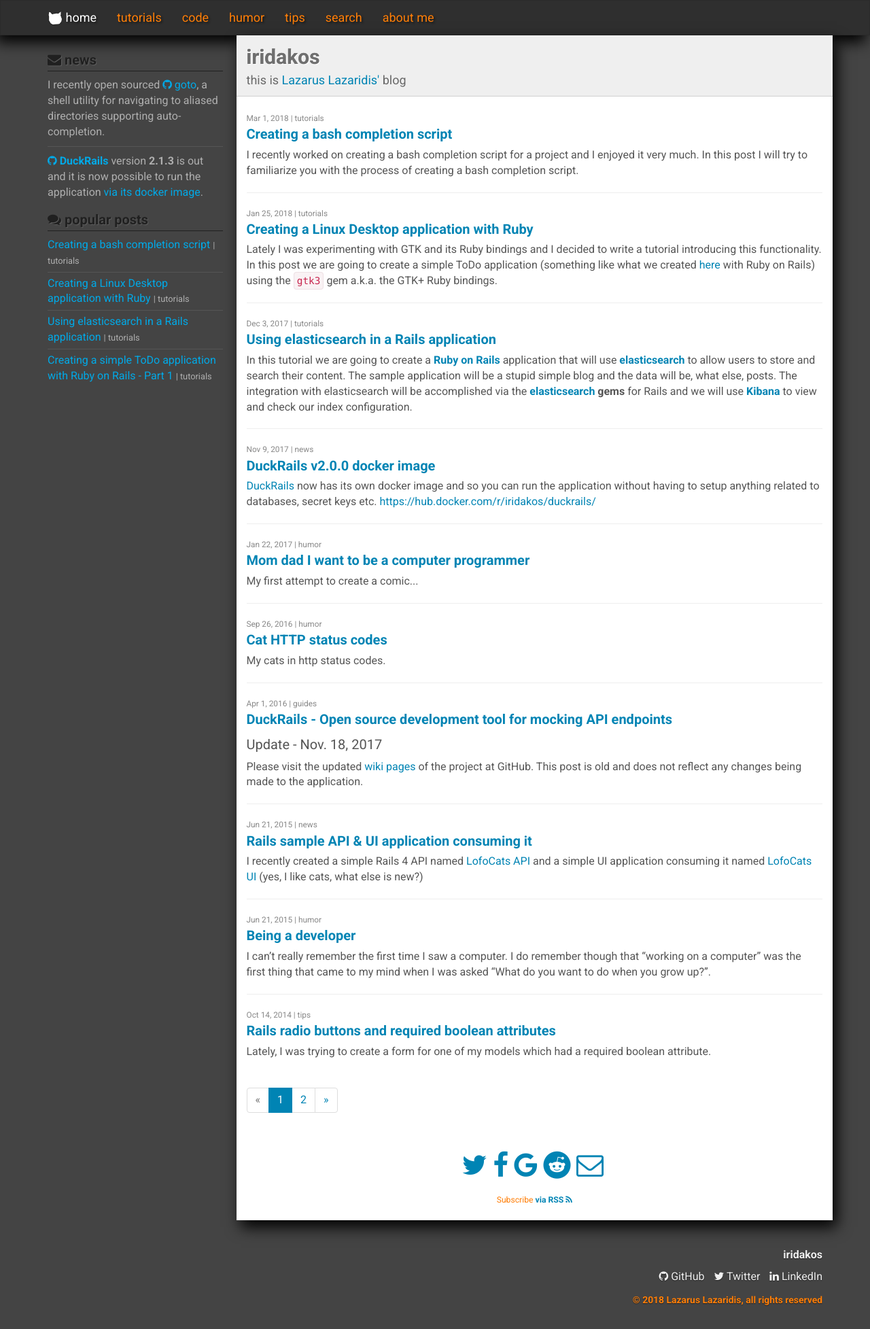
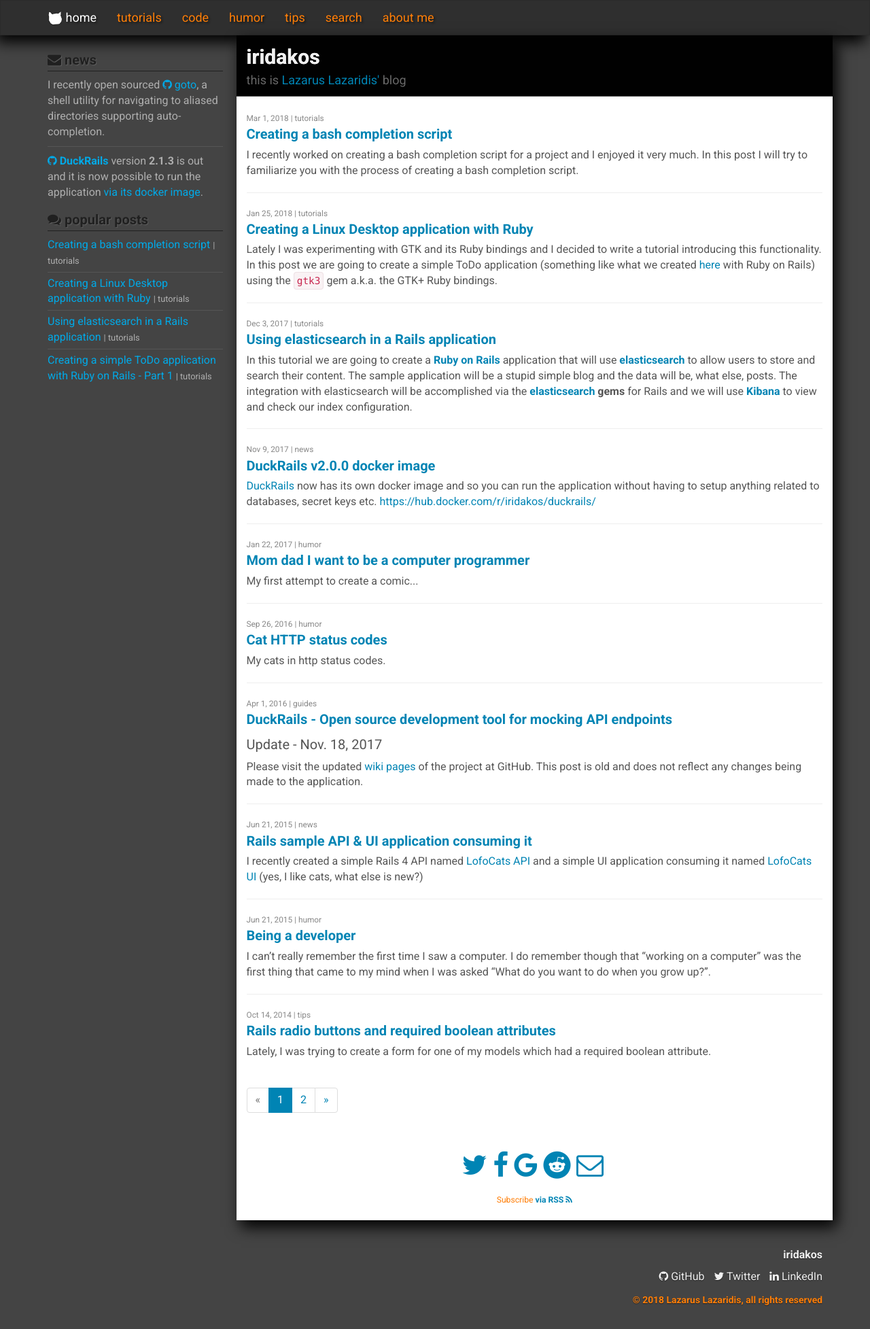
Before and after one commit to iridakos/iridakos.github.io, a Jekyll site: the page built from index.html, in a window 1280 px wide. Shown: the whole page at 68% size. Built offline with Jekyll 4.4.1, drawn with Linux system fonts in a browser that asks for light colours; nearby versions of some CDN libraries; the list of posts is cut into pages by our own code; comment, search, counter and statistics services are not loaded.

Commit message:
Change header colors

```diff
--- a/_sass/_iridakos.scss
+++ b/_sass/_iridakos.scss
@@ -186,8 +186,8 @@
 }
 
 .page-header {
-  background-color: #efefef;
-  border-bottom: 1px solid #d0d0d0;
+  background-color: #010101;
+  border-bottom: 1px solid #333;
   padding: 10px 15px;
   margin-top: 0;
 
@@ -195,12 +195,11 @@
     font-size: 30px;
     font-family: $secondary-font-family;
     font-weight: bold;
-    background-color: #666666;
+    background-color: #fff;
     -webkit-background-clip: text;
     -moz-background-clip: text;
     background-clip: text;
-    color: darken($secondary-text-color, 10%);
-    text-shadow: 1px 1px 1px rgba(255,255,255,1);
+    color: #f0f0f0;
     margin-bottom: 5px;
     margin-top: 5px;
   }
```
